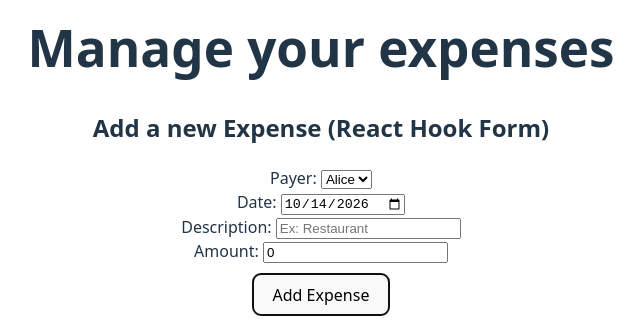
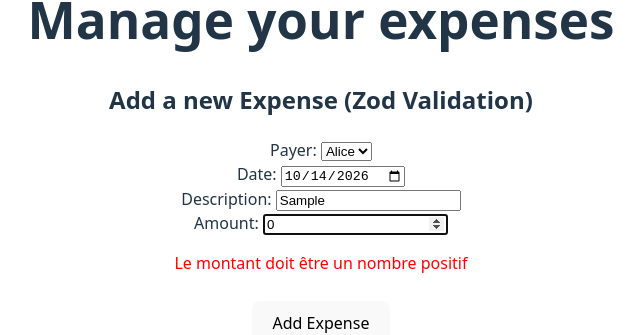
Before and after one commit to yuhang-wu-vinci/Web3, a React (Vite) app in the folder lesson2/frontend/: page / in a window 1280 px wide. Both pictures are taken after typing "Sample" into the empty fields and a click on the button "Add Expense". Shown: the part 152-487 px from the top of the page, without its empty margins (319-963 px from the left). Built offline with nearby package versions, Linux system fonts and the light colour scheme; no server answers.

Commit message:
End of lesson 2 3. Use Zod for better validation

```diff
--- a/lesson2/frontend/package.json
+++ b/lesson2/frontend/package.json
@@ -13,9 +13,11 @@
     "preview": "vite preview"
   },
   "dependencies": {
+    "@hookform/resolvers": "^5.9.1",
     "react": "^19.1.1",
     "react-dom": "^19.1.1",
-    "react-hook-form": "^7.90.0"
+    "react-hook-form": "^7.90.0",
+    "zod": "^4.6.7"
   },
   "devDependencies": {
     "@eslint/js": "^9.32.0",
--- a/lesson2/frontend/src/components/ExpenseAdd.tsx
+++ b/lesson2/frontend/src/components/ExpenseAdd.tsx
@@ -1,16 +1,27 @@
 import { useForm } from "react-hook-form";
+import { z } from "zod";
+import { zodResolver } from "@hookform/resolvers/zod";
 import type { Expense } from "../types/Expense";
 
 interface ExpenseAddProps {
   addExpense: (expense: Expense) => void;
 }
 
-interface ExpenseFormData {
-  payer: string;
-  date: string;
-  description: string;
-  amount: number;
-}
+// 1. Définition du schéma de validation avec Zod (version simplifiée et compatible)
+const expenseSchema = z.object({
+  payer: z.enum(["Alice", "Bob"]),
+  date: z.string().min(1, "La date est obligatoire"),
+  description: z
+    .string()
+    .max(200, "La description ne peut pas dépasser 200 caractères")
+    .optional(),
+  amount: z
+    .number()
+    .positive("Le montant doit être un nombre positif"),
+});
+
+// Inférer le type TypeScript automatiquement à partir du schéma Zod
+type ExpenseFormData = z.infer<typeof expenseSchema>;
 
 function ExpenseAdd({ addExpense }: ExpenseAddProps) {
   const {
@@ -19,6 +30,7 @@ function ExpenseAdd({ addExpense }: ExpenseAddProps) {
     reset,
     formState: { errors },
   } = useForm<ExpenseFormData>({
+    resolver: zodResolver(expenseSchema),
     defaultValues: {
       payer: "Alice",
       date: new Date().toISOString().split("T")[0],
@@ -28,34 +40,35 @@ function ExpenseAdd({ addExpense }: ExpenseAddProps) {
   });
 
   const onSubmit = (data: ExpenseFormData) => {
-    // On formate les données avant de les envoyer au backend
     const newExpense = {
       id: 0,
       payer: data.payer,
       date: data.date,
-      description: data.description,
-      amount: Number(data.amount),
+      description: data.description || "",
+      amount: data.amount,
     };
 
     addExpense(newExpense as Expense);
-    reset(); // Réinitialise le formulaire après soumission
+    reset();
   };
 
   return (
     <form onSubmit={handleSubmit(onSubmit)} style={{ marginBottom: "20px" }}>
-      <h2>Add a new Expense (React Hook Form)</h2>
+      <h2>Add a new Expense (Zod Validation)</h2>
 
       <div>
         <label>Payer: </label>
-        <select {...register("payer", { required: true })}>
+        <select {...register("payer")}>
           <option value="Alice">Alice</option>
           <option value="Bob">Bob</option>
         </select>
+        {errors.payer && <p style={{ color: "red" }}>{errors.payer.message}</p>}
       </div>
 
       <div>
         <label>Date: </label>
-        <input type="date" {...register("date", { required: true })} />
+        <input type="date" {...register("date")} />
+        {errors.date && <p style={{ color: "red" }}>{errors.date.message}</p>}
       </div>
 
       <div>
@@ -65,6 +78,9 @@ function ExpenseAdd({ addExpense }: ExpenseAddProps) {
           placeholder="Ex: Restaurant"
           {...register("description")}
         />
+        {errors.description && (
+          <p style={{ color: "red" }}>{errors.description.message}</p>
+        )}
       </div>
 
       <div>
@@ -73,12 +89,14 @@ function ExpenseAdd({ addExpense }: ExpenseAddProps) {
           type="number"
           step="0.01"
           placeholder="0.00"
-          {...register("amount", { required: true, valueAsNumber: true })}
+          {...register("amount", { valueAsNumber: true })}
         />
-        {errors.amount && <span style={{ color: "red" }}> Amount field is required</span>}
+        {errors.amount && <p style={{ color: "red" }}>{errors.amount.message}</p>}
       </div>
 
-      <button type="submit" style={{ marginTop: "10px" }}>Add Expense</button>
+      <button type="submit" style={{ marginTop: "10px" }}>
+        Add Expense
+      </button>
     </form>
   );
 }
```
Also changed, not shown: 1 other file (tests, documents, lock files or other folders).
